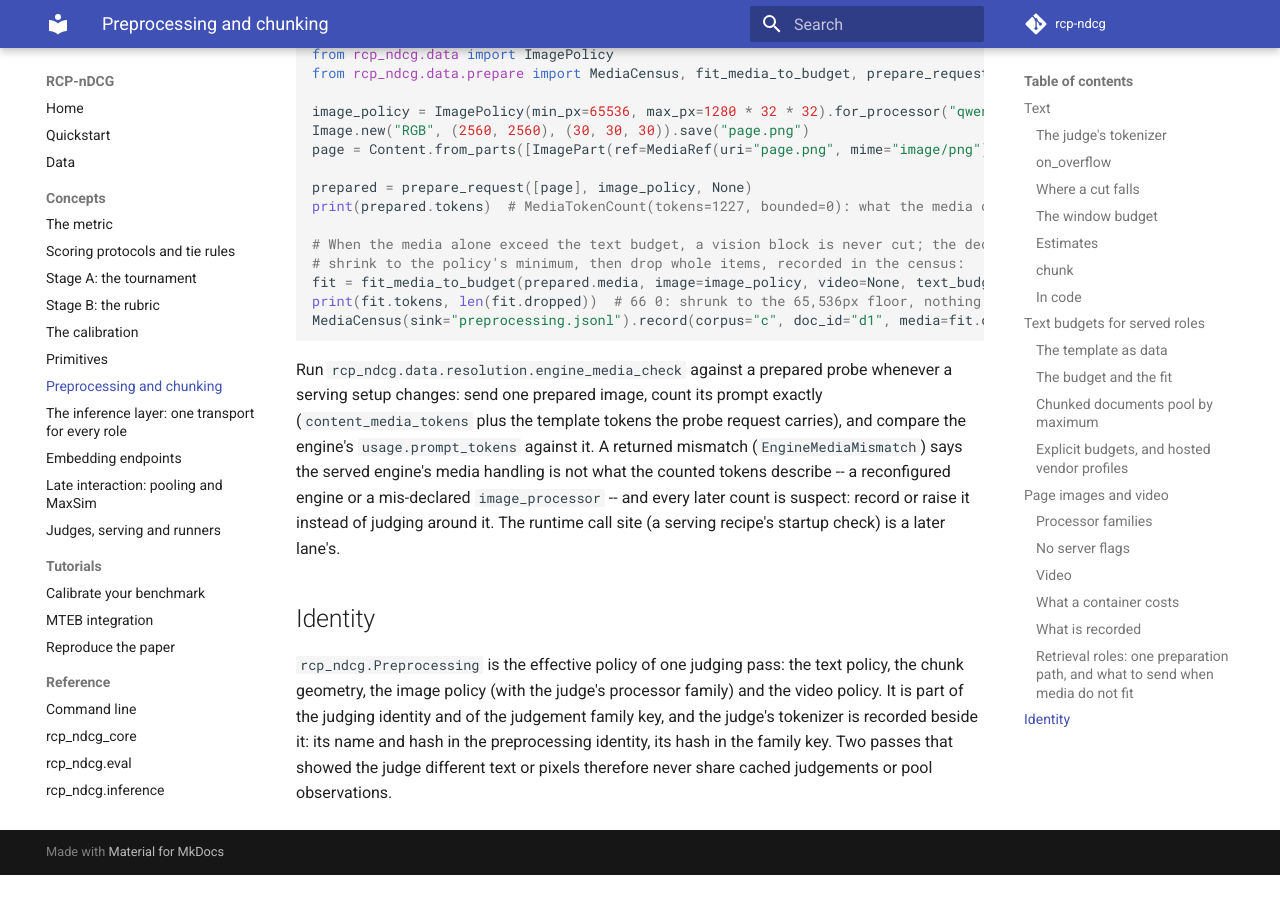
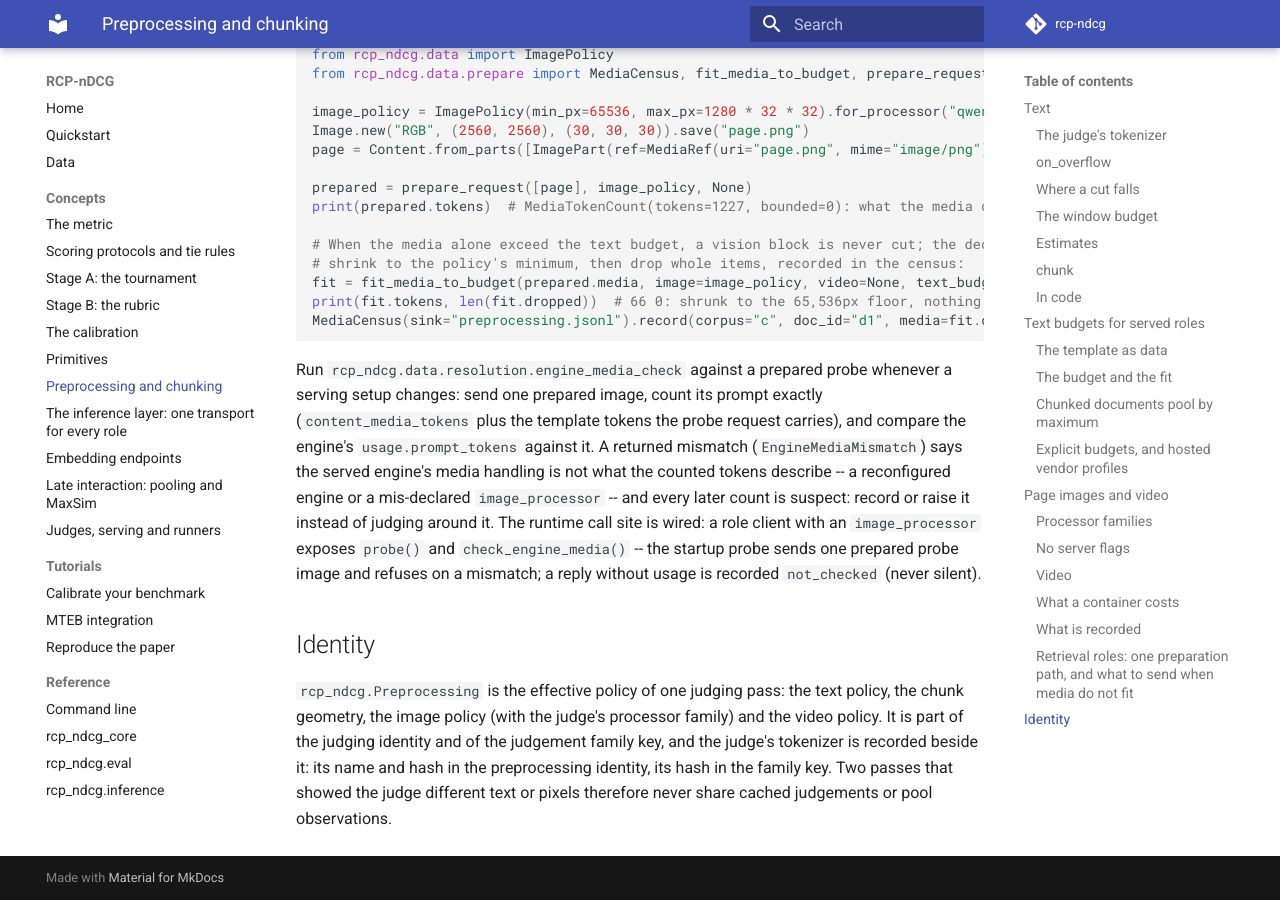
Before and after one commit to cohere-ai/rcp-ndcg, an MkDocs documentation site: the page built from docs/concepts/preprocessing.md, in a window 1280 px wide and 900 px high, scrolled down 11728 px. Built offline with MkDocs 1.6.1 and Material for MkDocs 9.7.7, drawn with Linux system fonts in a browser that asks for light colours; comment, search, counter and statistics services are not loaded; before the commit the page ends 12603 px from its top, so only the background shows below that.

Commit message:
Docs: the media wiring and the engine media check describe the wired behaviour

```diff
--- a/docs/concepts/preprocessing.md
+++ b/docs/concepts/preprocessing.md
@@ -475,7 +475,9 @@ send one prepared image, count its prompt exactly (`content_media_tokens` plus t
 request carries), and compare the engine's `usage.prompt_tokens` against it. A returned mismatch
 (`EngineMediaMismatch`) says the served engine's media handling is not what the counted tokens describe -- a
 reconfigured engine or a mis-declared `image_processor` -- and every later count is suspect: record or raise
-it instead of judging around it. The runtime call site (a serving recipe's startup check) is a later lane's.
+it instead of judging around it. The runtime call site is wired: a role client with an `image_processor`
+exposes `probe()` and `check_engine_media()` -- the startup probe sends one prepared probe image and refuses
+on a mismatch; a reply without usage is recorded `not_checked` (never silent).
 
 ## Identity
 
```
